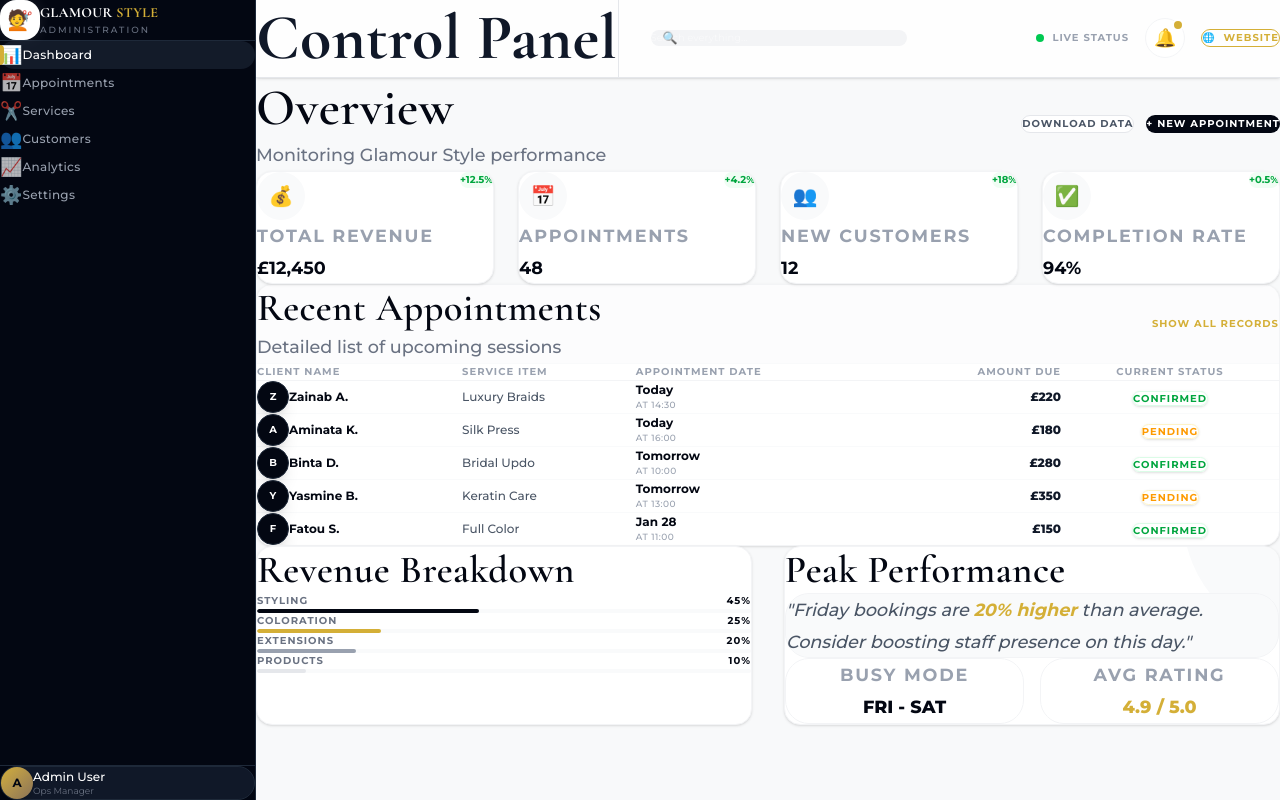
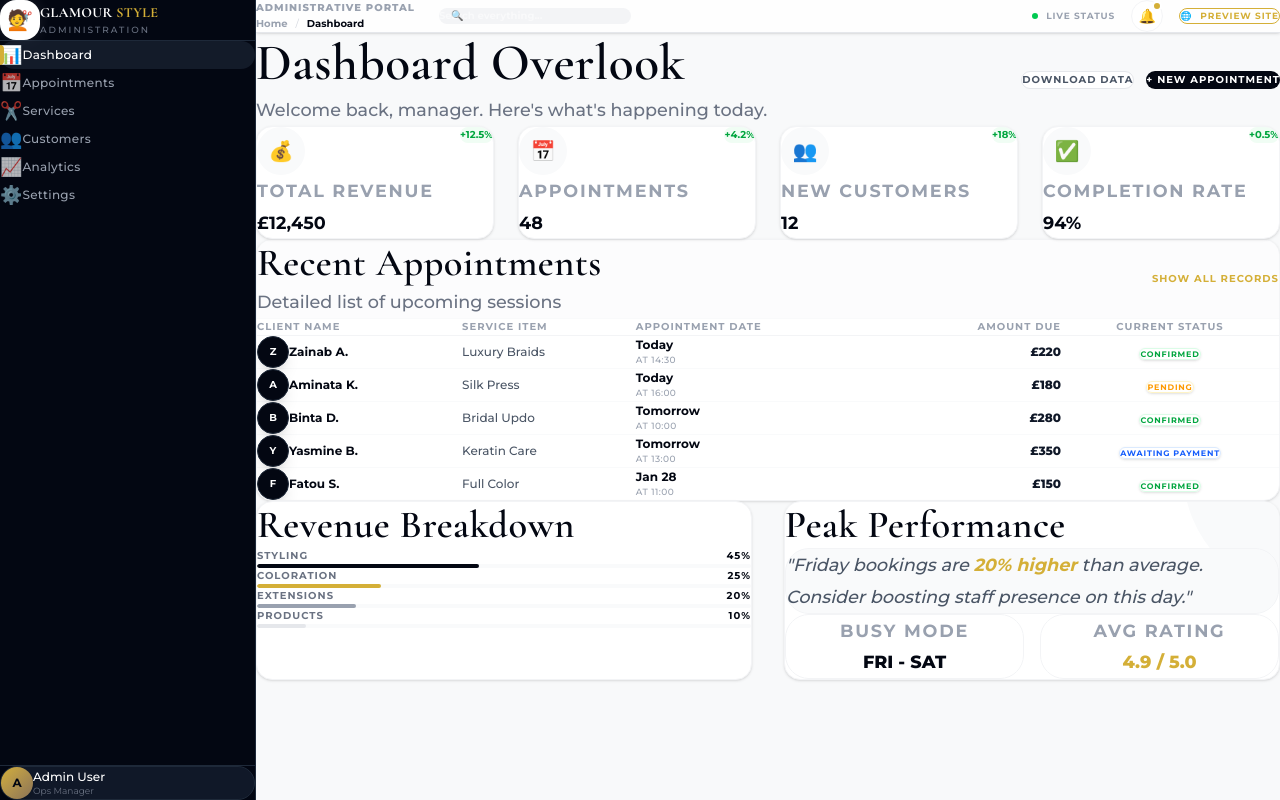
Before and after one commit to mamadouelimanewane/glamourstyle, a Next.js app: page /admin in a window 1280 px wide. Built offline with nearby package versions, Linux system fonts and the light colour scheme.

Commit message:
Final font size refinements and dashboard content updates

```diff
--- a/src/app/admin/analytics/page.tsx
+++ b/src/app/admin/analytics/page.tsx
@@ -26,8 +26,8 @@ const AnalyticsPage = () => {
         <div className="space-y-8 animate-fadeIn">
             <div className="flex flex-col md:flex-row justify-between items-start md:items-center gap-4">
                 <div>
-                    <h1 className="text-xl font-heading font-bold text-gray-950">Analytics</h1>
-                    <p className="text-gray-500 text-xs font-medium">Business intelligence and performance data.</p>
+                    <h1 className="text-lg font-heading font-bold text-gray-950">Analytics</h1>
+                    <p className="text-gray-500 text-[10px] font-medium">Business intelligence and performance data.</p>
                 </div>
                 <div className="flex gap-3 w-full md:w-auto">
                     <button className="flex-1 md:flex-none px-4 py-1.5 text-[9px] font-bold uppercase tracking-widest text-gray-600 bg-white border border-gray-200 rounded-full hover:shadow-md transition-all">
--- a/src/app/admin/appointments/page.tsx
+++ b/src/app/admin/appointments/page.tsx
@@ -22,8 +22,8 @@ const AppointmentsPage = () => {
         <div className="space-y-8 animate-fadeIn">
             <div className="flex flex-col md:flex-row justify-between items-start md:items-center gap-4">
                 <div>
-                    <h1 className="text-xl font-heading font-bold text-gray-950">Bookings</h1>
-                    <p className="text-gray-500 text-xs font-medium">Manage all incoming salon appointments & schedules.</p>
+                    <h1 className="text-lg font-heading font-bold text-gray-950">Bookings</h1>
+                    <p className="text-gray-500 text-[10px] font-medium">Manage all incoming salon appointments & schedules.</p>
                 </div>
                 <div className="flex bg-gray-200/50 p-1 rounded-full border border-gray-200">
                     {['all', 'pending', 'confirmed', 'cancelled'].map((tab) => (
--- a/src/app/admin/customers/page.tsx
+++ b/src/app/admin/customers/page.tsx
@@ -24,8 +24,8 @@ const CustomersPage = () => {
         <div className="space-y-8 animate-fadeIn">
             <div className="flex flex-col md:flex-row justify-between items-start md:items-center gap-4">
                 <div>
-                    <h1 className="text-xl font-heading font-bold text-gray-950">Client Registry</h1>
-                    <p className="text-gray-500 text-xs font-medium">Manage your salon's most valuable relationships.</p>
+                    <h1 className="text-lg font-heading font-bold text-gray-950">Client Registry</h1>
+                    <p className="text-gray-500 text-[10px] font-medium">Manage your salon's most valuable relationships.</p>
                 </div>
                 <button className="px-6 py-2.5 text-[10px] font-bold uppercase tracking-widest text-white bg-gray-950 rounded-full hover:bg-gray-800 hover:shadow-lg transition-all">
                     + Register New Client
--- a/src/app/admin/layout.tsx
+++ b/src/app/admin/layout.tsx
@@ -12,32 +12,39 @@ export default function AdminLayout({
             <Sidebar />
             <main className="flex-1 min-w-0 overflow-y-auto">
                 {/* Top bar */}
-                <div className="bg-white/80 backdrop-blur-md border-b border-gray-200 px-8 py-4 sticky top-0 z-10 shadow-sm">
+                <div className="bg-white/80 backdrop-blur-md border-b border-gray-200 px-8 py-3 sticky top-0 z-10 shadow-sm">
                     <div className="flex items-center justify-between">
-                        <div className="flex items-center gap-8">
-                            <h1 className="text-base font-bold text-gray-900 border-r border-gray-200 pr-8">Control Panel</h1>
-                            <div className="hidden md:flex items-center relative group">
-                                <span className="absolute left-3 text-gray-400 group-focus-within:text-[#D4AF37] transition-colors text-xs">🔍</span>
+                        <div className="flex items-center gap-6">
+                            <div className="flex flex-col">
+                                <span className="text-[10px] uppercase tracking-widest font-black text-gray-400">Administrative Portal</span>
+                                <nav className="flex items-center gap-2 mt-0.5">
+                                    <Link href="/admin" className="text-[10px] font-bold text-gray-400 hover:text-gray-900 transition-colors">Home</Link>
+                                    <span className="text-gray-300 text-[10px]">/</span>
+                                    <span className="text-[10px] font-bold text-gray-950">Dashboard</span>
+                                </nav>
+                            </div>
+                            <div className="hidden lg:flex items-center relative group ml-4">
+                                <span className="absolute left-3 text-gray-400 group-focus-within:text-[#D4AF37] transition-colors text-[10px]">🔍</span>
                                 <input
                                     type="text"
                                     placeholder="Search everything..."
-                                    className="bg-gray-100 border-none rounded-full py-2 pl-10 pr-4 text-[10px] w-64 focus:ring-1 focus:ring-[#D4AF37] transition-all outline-none"
+                                    className="bg-gray-100 border-none rounded-full py-1.5 pl-9 pr-4 text-[10px] w-48 focus:ring-1 focus:ring-[#D4AF37] transition-all outline-none font-bold"
                                 />
                             </div>
                         </div>
 
                         <div className="flex items-center gap-4">
-                            <div className="hidden sm:flex items-center gap-2">
-                                <div className="w-2 h-2 bg-green-500 rounded-full animate-pulse"></div>
-                                <span className="text-[10px] uppercase tracking-widest font-bold text-gray-400">Live Status</span>
+                            <div className="hidden sm:flex items-center gap-2 mr-2">
+                                <div className="w-1.5 h-1.5 bg-green-500 rounded-full animate-pulse"></div>
+                                <span className="text-[9px] uppercase tracking-widest font-bold text-gray-400">Live Status</span>
                             </div>
-                            <button className="relative w-10 h-10 rounded-full bg-white border border-gray-100 flex items-center justify-center hover:shadow-md transition-all">
-                                <span className="text-lg">🔔</span>
-                                <span className="absolute top-0 right-0 w-3 h-3 bg-[#D4AF37] border-2 border-white rounded-full"></span>
+                            <button className="relative w-8 h-8 rounded-full bg-white border border-gray-100 flex items-center justify-center hover:shadow-md transition-all">
+                                <span className="text-sm">🔔</span>
+                                <span className="absolute top-0 right-0 w-2.5 h-2.5 bg-[#D4AF37] border-2 border-white rounded-full"></span>
                             </button>
-                            <Link href="/" className="flex items-center gap-2 px-5 py-2 text-[10px] font-bold uppercase tracking-widest text-[#D4AF37] border border-[#D4AF37] rounded-full hover:bg-[#D4AF37] hover:text-white transition-all">
+                            <Link href="/" className="flex items-center gap-2 px-4 py-1.5 text-[9px] font-bold uppercase tracking-widest text-[#D4AF37] border border-[#D4AF37] rounded-full hover:bg-[#D4AF37] hover:text-white transition-all">
                                 <span>🌐</span>
-                                <span>Website</span>
+                                <span className="hidden sm:inline">Preview Site</span>
                             </Link>
                         </div>
                     </div>
--- a/src/app/admin/page.tsx
+++ b/src/app/admin/page.tsx
@@ -11,19 +11,19 @@ const DashboardPage = () => {
     ];
 
     const recentBookings = [
-        { id: '1', client: 'Zainab A.', service: 'Luxury Braids', date: 'Today', time: '14:30', amount: '£220', status: 'confirmed' },
-        { id: '2', client: 'Aminata K.', service: 'Silk Press', date: 'Today', time: '16:00', amount: '£180', status: 'pending' },
-        { id: '3', client: 'Binta D.', service: 'Bridal Updo', date: 'Tomorrow', time: '10:00', amount: '£280', status: 'confirmed' },
-        { id: '4', client: 'Yasmine B.', service: 'Keratin Care', date: 'Tomorrow', time: '13:00', amount: '£350', status: 'pending' },
-        { id: '5', client: 'Fatou S.', service: 'Full Color', date: 'Jan 28', time: '11:00', amount: '£150', status: 'confirmed' },
+        { id: '1', client: 'Zainab A.', service: 'Luxury Braids', date: 'Today', time: '14:30', amount: '£220', status: 'Confirmed' },
+        { id: '2', client: 'Aminata K.', service: 'Silk Press', date: 'Today', time: '16:00', amount: '£180', status: 'Pending' },
+        { id: '3', client: 'Binta D.', service: 'Bridal Updo', date: 'Tomorrow', time: '10:00', amount: '£280', status: 'Confirmed' },
+        { id: '4', client: 'Yasmine B.', service: 'Keratin Care', date: 'Tomorrow', time: '13:00', amount: '£350', status: 'Awaiting Payment' },
+        { id: '5', client: 'Fatou S.', service: 'Full Color', date: 'Jan 28', time: '11:00', amount: '£150', status: 'Confirmed' },
     ];
 
     return (
         <div className="space-y-8 animate-fadeIn">
             <div className="flex flex-col md:flex-row justify-between items-start md:items-center gap-4">
                 <div>
-                    <h2 className="text-xl font-heading font-bold text-gray-950 leading-tight">Overview</h2>
-                    <p className="text-gray-500 text-xs font-medium">Monitoring Glamour Style performance</p>
+                    <h2 className="text-lg font-heading font-bold text-gray-950 leading-tight">Dashboard Overlook</h2>
+                    <p className="text-gray-500 text-[10px] font-medium">Welcome back, manager. Here's what's happening today.</p>
                 </div>
                 <div className="flex gap-3 w-full md:w-auto">
                     <button className="flex-1 md:flex-none px-6 py-2.5 text-[10px] font-bold uppercase tracking-widest text-gray-600 bg-white border border-gray-200 rounded-full hover:shadow-md transition-all">
@@ -49,7 +49,7 @@ const DashboardPage = () => {
                             </span>
                         </div>
                         <p className="text-[10px] uppercase tracking-widest font-bold text-gray-400 mb-1">{stat.label}</p>
-                        <p className="text-xl font-heading font-bold text-gray-950">{stat.value}</p>
+                        <p className="text-lg font-heading font-bold text-gray-950">{stat.value}</p>
                     </div>
                 ))}
             </div>
@@ -58,8 +58,8 @@ const DashboardPage = () => {
             <div className="bg-white rounded-2xl border border-gray-100 shadow-sm overflow-hidden">
                 <div className="px-8 py-6 border-b border-gray-50 flex justify-between items-center bg-gray-50/50">
                     <div>
-                        <h3 className="text-sm font-heading font-bold text-gray-950">Recent Appointments</h3>
-                        <p className="text-[10px] text-gray-500 font-medium">Detailed list of upcoming sessions</p>
+                        <h3 className="text-xs font-heading font-bold text-gray-950">Recent Appointments</h3>
+                        <p className="text-[9px] text-gray-500 font-medium">Detailed list of upcoming sessions</p>
                     </div>
                     <button className="px-4 py-2 text-[10px] font-bold uppercase tracking-widest text-[#D4AF37] hover:bg-[#D4AF37]/5 rounded-lg transition-all">Show All Records</button>
                 </div>
@@ -92,9 +92,11 @@ const DashboardPage = () => {
                                     </td>
                                     <td className="px-8 py-4 whitespace-nowrap text-xs font-black text-gray-900 text-right">{booking.amount}</td>
                                     <td className="px-8 py-4 whitespace-nowrap text-center">
-                                        <span className={`px-4 py-1.5 text-[10px] font-bold uppercase tracking-widest rounded-full border shadow-sm ${booking.status === 'confirmed'
+                                        <span className={`px-4 py-1.5 text-[8px] font-bold uppercase tracking-widest rounded-full border shadow-sm ${booking.status === 'Confirmed'
                                             ? 'bg-white text-green-600 border-green-100'
-                                            : 'bg-white text-amber-500 border-amber-100'
+                                            : booking.status === 'Pending'
+                                                ? 'bg-white text-amber-500 border-amber-100'
+                                                : 'bg-white text-blue-600 border-blue-100'
                                             }`}>
                                             {booking.status}
                                         </span>
@@ -109,8 +111,8 @@ const DashboardPage = () => {
             {/* Bottom Grid: Breakdown & Insights */}
             <div className="grid grid-cols-1 lg:grid-cols-2 gap-8">
                 {/* Revenue Breakdown */}
-                <div className="bg-white rounded-2xl border border-gray-100 shadow-sm p-8">
-                    <h3 className="text-sm font-heading font-bold text-gray-950 mb-6">Revenue Breakdown</h3>
+                <div className="bg-white rounded-2xl border border-gray-100 shadow-sm p-6">
+                    <h3 className="text-xs font-heading font-bold text-gray-950 mb-6">Revenue Breakdown</h3>
                     <div className="space-y-6">
                         {[
                             { category: 'Styling', percentage: 45, color: 'bg-gray-950' },
@@ -135,9 +137,9 @@ const DashboardPage = () => {
                 </div>
 
                 {/* Peak Performance */}
-                <div className="bg-white rounded-2xl border border-gray-100 shadow-sm p-8 relative overflow-hidden group">
+                <div className="bg-white rounded-2xl border border-gray-100 shadow-sm p-6 relative overflow-hidden group">
                     <div className="absolute top-0 right-0 w-32 h-32 bg-gray-50 rounded-bl-full -translate-y-8 translate-x-8 transition-transform group-hover:scale-110" />
-                    <h3 className="text-sm font-heading font-bold text-gray-950 mb-6 relative z-10">Peak Performance</h3>
+                    <h3 className="text-xs font-heading font-bold text-gray-950 mb-6 relative z-10">Peak Performance</h3>
                     <div className="space-y-6 relative z-10">
                         <div className="p-4 rounded-xl bg-gray-50 border border-gray-100">
                             <p className="text-xs font-medium text-gray-600 leading-relaxed italic">
--- a/src/app/admin/services/page.tsx
+++ b/src/app/admin/services/page.tsx
@@ -14,8 +14,8 @@ const ServicesAdminPage = () => {
         <div className="space-y-8 animate-fadeIn">
             <div className="flex flex-col md:flex-row justify-between items-start md:items-center gap-4">
                 <div>
-                    <h1 className="text-xl font-heading font-bold text-gray-950">Service Menu</h1>
-                    <p className="text-gray-500 text-xs font-medium">Customize your salon's professional offerings.</p>
+                    <h1 className="text-lg font-heading font-bold text-gray-950">Service Menu</h1>
+                    <p className="text-gray-500 text-[10px] font-medium">Customize your salon's professional offerings.</p>
                 </div>
                 <button className="px-6 py-2.5 text-[10px] font-bold uppercase tracking-widest text-white bg-gray-950 rounded-full hover:bg-gray-800 hover:shadow-lg transition-all">
                     + Register New Service
--- a/src/app/admin/settings/page.tsx
+++ b/src/app/admin/settings/page.tsx
@@ -16,8 +16,8 @@ const SettingsPage = () => {
         <div className="space-y-8 animate-fadeIn">
             <div className="flex flex-col md:flex-row justify-between items-start md:items-center gap-4">
                 <div>
-                    <h1 className="text-xl font-heading font-bold text-gray-950">System Settings</h1>
-                    <p className="text-gray-500 text-xs font-medium">Fine-tune the salon's core configuration.</p>
+                    <h1 className="text-lg font-heading font-bold text-gray-950">System Settings</h1>
+                    <p className="text-gray-500 text-[10px] font-medium">Fine-tune the salon's core configuration.</p>
                 </div>
             </div>
 
```
